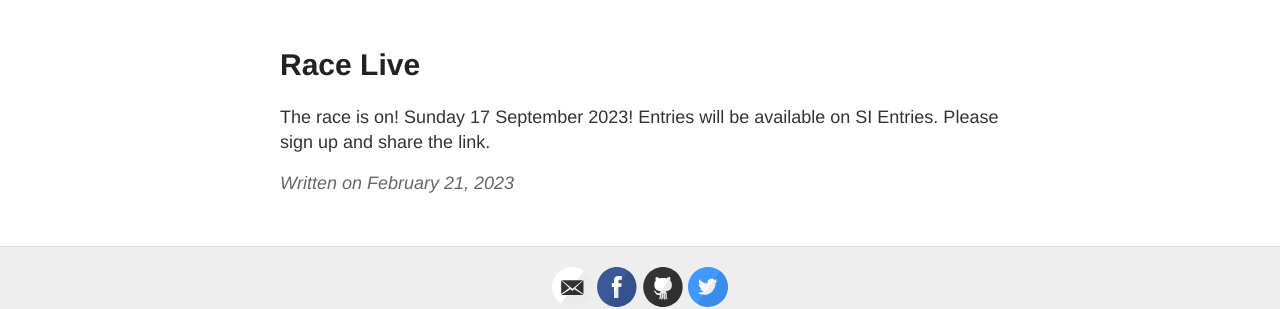
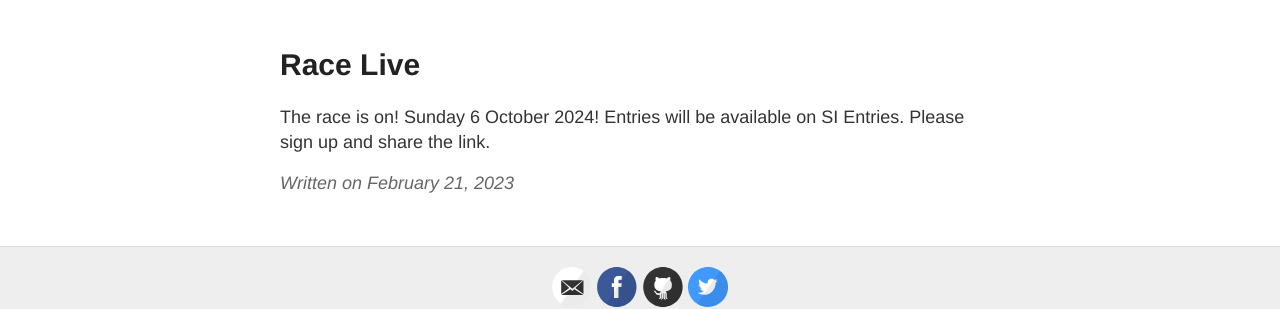
Before and after one commit to Charnwood-Challenge/Charnwood-Challenge.github.io, a Jekyll site: the page built from _posts/2023-02-21-Race-Live.md, in a window 1280 px wide. Shown: the part 165-474 px from the top of the page. Built offline with Jekyll 4.4.1, drawn with Linux system fonts in a browser that asks for light colours; our own code applies the rules of GitHub Pages for plain Markdown files.

Commit message:
Update 2024-04-17-Race-Live.md

```diff
--- a/_posts/2023-02-21-Race-Live.md
+++ b/_posts/2023-02-21-Race-Live.md
@@ -1,2 +1,2 @@
-The race is on! Sunday 17 September 2023!
+The race is on! Sunday 6 October 2024!
 Entries will be available on SI Entries. Please sign up and share the link.
```
